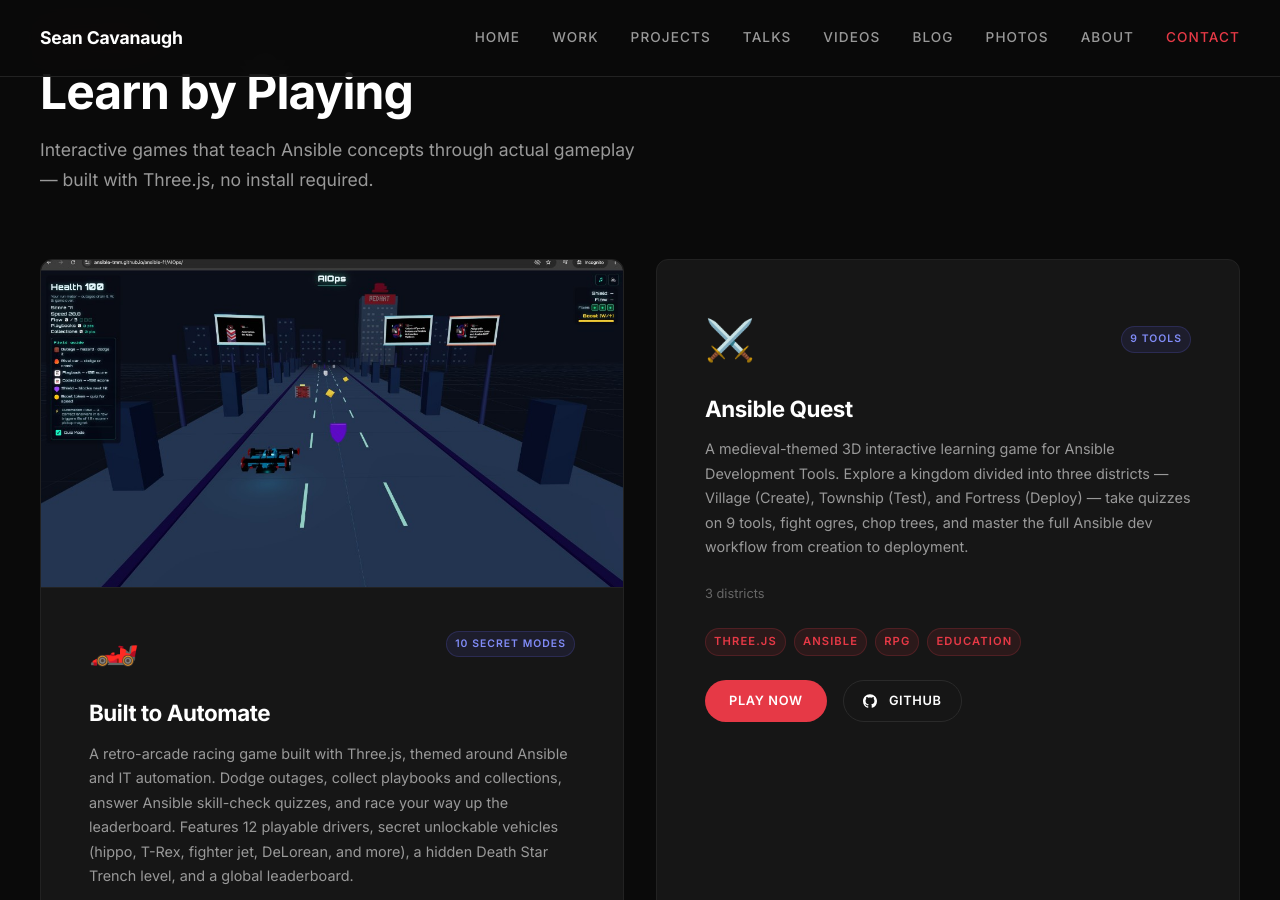
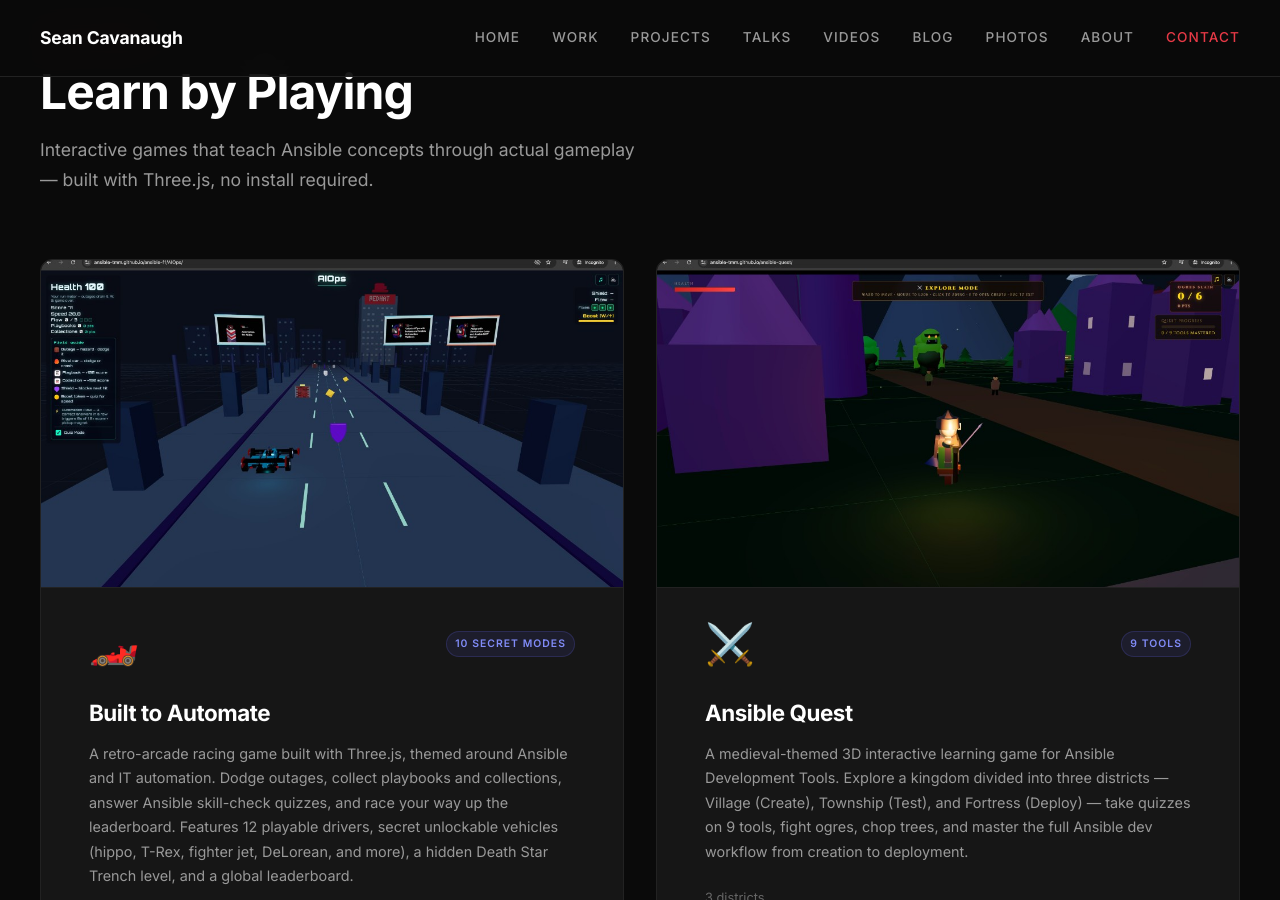
Before and after one commit to IPvSean/cavanaugh.pro, a Jekyll site: the page built from pages/projects.html, in a window 1280 px wide and 900 px high, scrolled down 922 px. Built offline with Jekyll 4.4.1, drawn with Linux system fonts in a browser that asks for light colours.

Commit message:
Add Ansible Quest gameplay screenshot to game card
Medieval RPG exploration screenshot with knight, ogre, and
purple village buildings. Both game cards now have visuals.

Co-authored-by: Cursor <cursoragent@cursor.com>

```diff
--- a/_data/games.yml
+++ b/_data/games.yml
@@ -18,6 +18,7 @@
   github: "https://github.com/ansible-tmm/ansible-quest"
   play: "https://ansible-tmm.github.io/ansible-quest/"
   emoji: "⚔️"
+  image: "/assets/images/ansible-quest-gameplay.png"
   stats:
     tools_covered: "9"
     districts: "3"
```
Also changed, not shown: assets/images/ansible-quest-gameplay.png (added).
